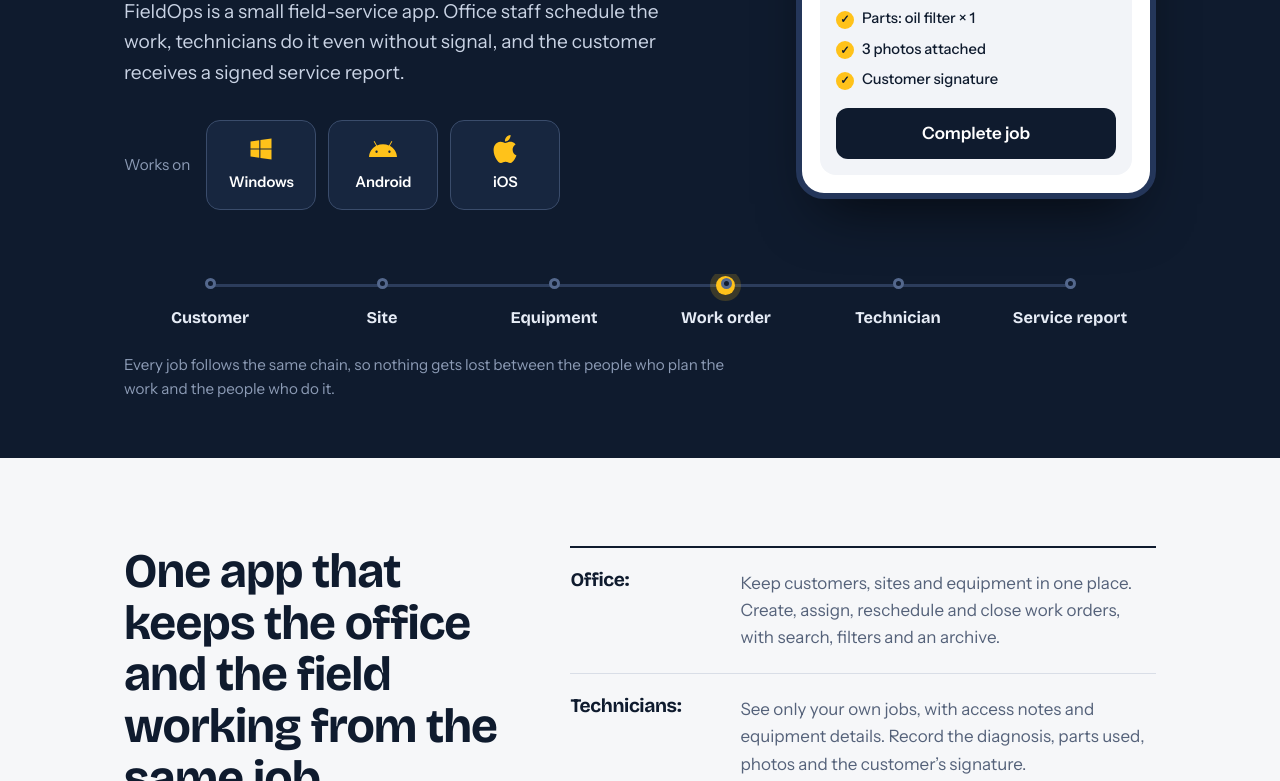
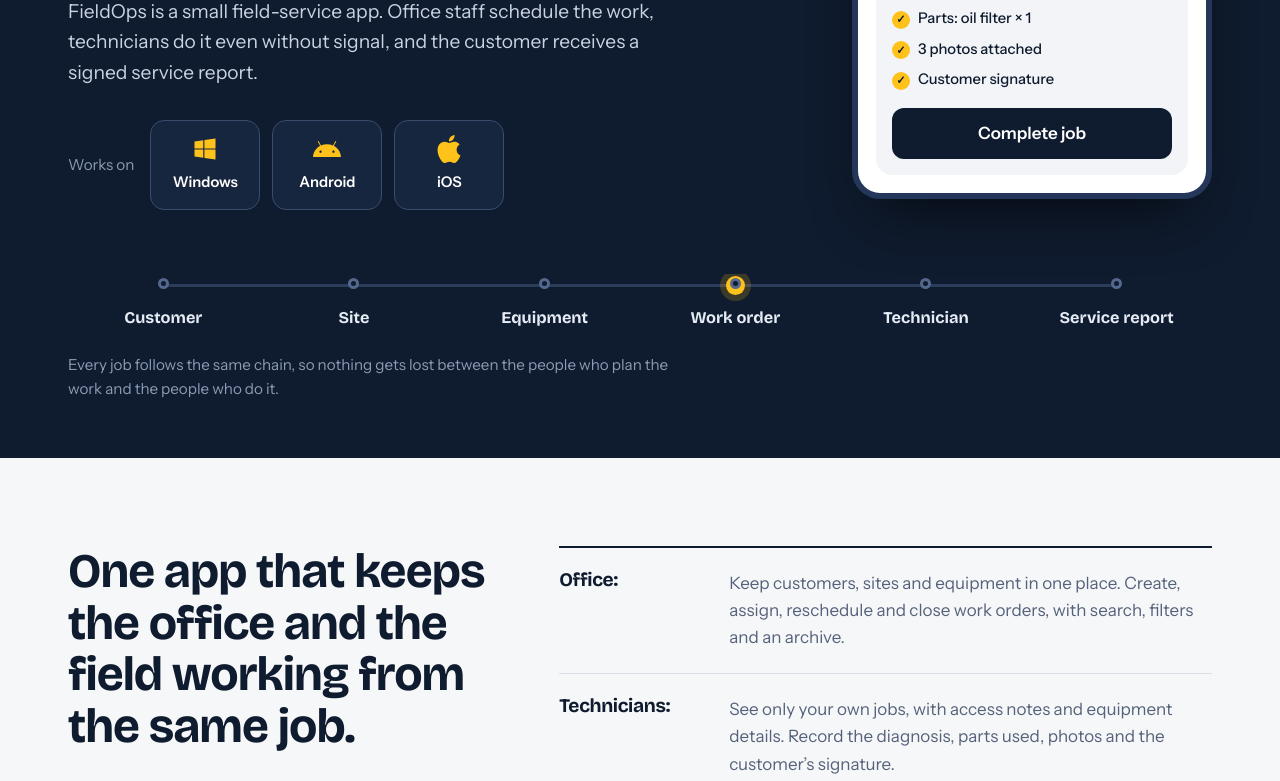
Before and after one commit to alfredx777/FieldOps-Site, a plain HTML site: page index.html in a window 1280 px wide. Shown: the part 380-1161 px from the top of the page. Drawn offline with nearby package versions, Linux system fonts and the light colour scheme.

Commit message:
Update layout responsiveness by adjusting max-width and padding in index.html

```diff
--- a/index.html
+++ b/index.html
@@ -26,7 +26,7 @@ h1,h2{text-wrap:pretty}
 h3{text-wrap:balance}
 a{color:inherit}
 :focus-visible{outline:3px solid var(--amber);outline-offset:3px;border-radius:4px}
-.wrap{max-width:1080px;margin:0 auto;padding:0 24px}
+.wrap{max-width:1240px;margin:0 auto;padding:0 clamp(20px,4vw,48px)}
 .btn{display:inline-block;font:600 1rem var(--body);padding:.85rem 1.4rem;border-radius:12px;text-decoration:none;border:2px solid transparent;cursor:pointer}
 .btn-amber{background:var(--amber);color:var(--accent-ink)}
 .btn-amber:hover{filter:brightness(1.07)}
@@ -230,6 +230,8 @@ html{overflow-x:clip}
 .steps li:last-child::after{display:none}
 .steps h3{padding-top:11px}
 }
+@media (min-width:1600px){html{font-size:112.5%}.wrap{max-width:1400px}}
+@media (min-width:2200px){html{font-size:125%}.wrap{max-width:1600px}}
 </style>
 </head>
 <body>
```
